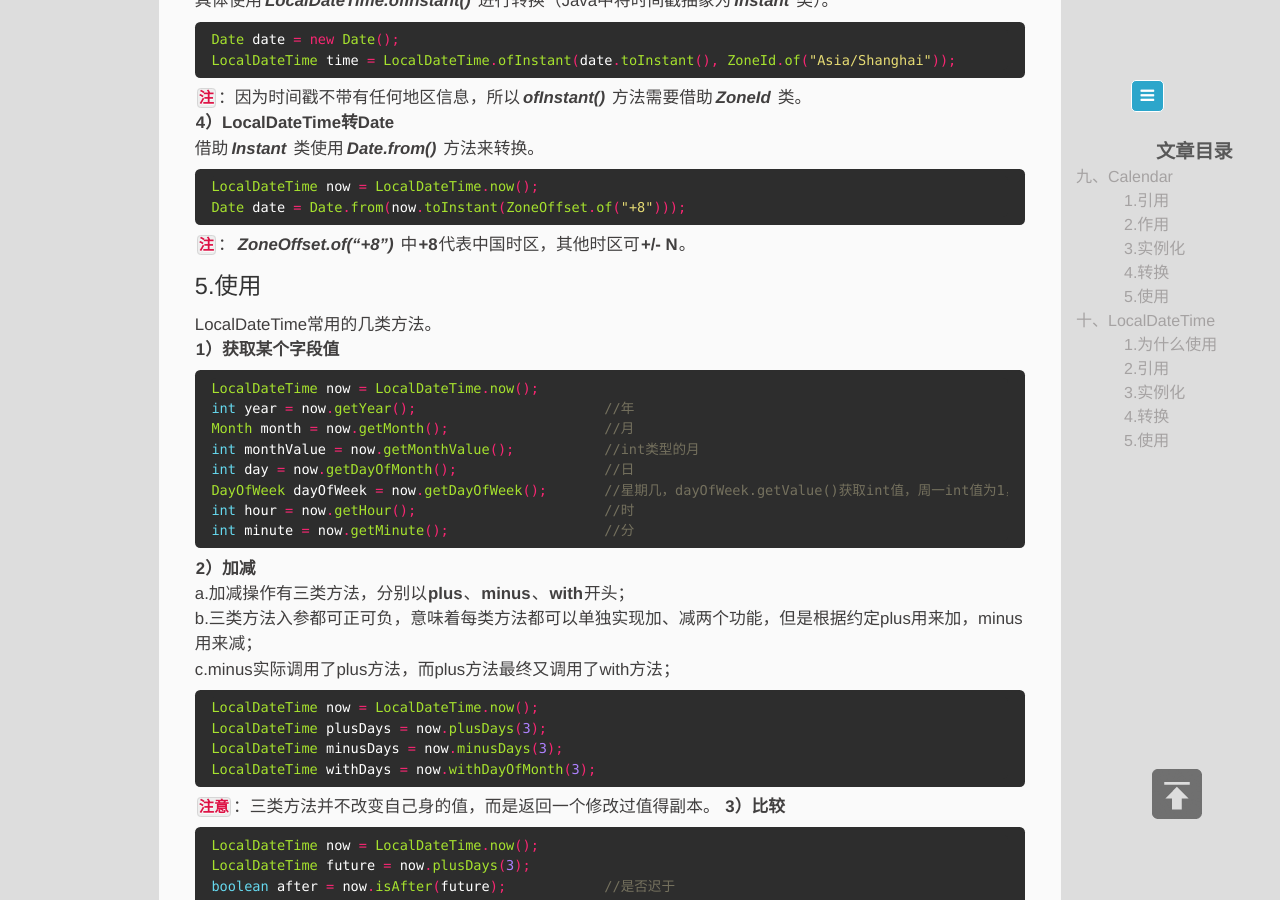
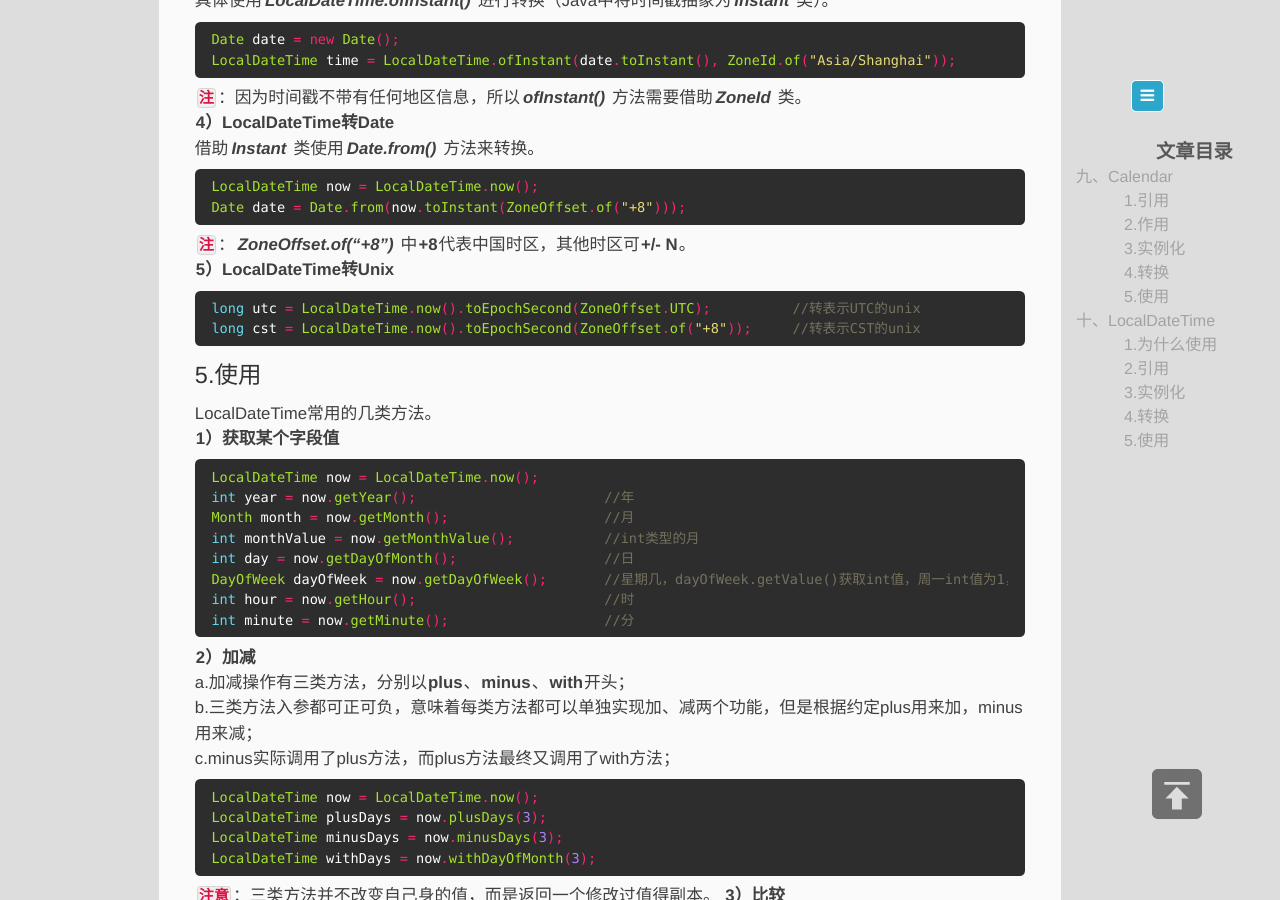
Before and after one commit to memorate/memorate.github.io, a Jekyll site: the page built from _posts/2020-03-15-java-time-overview2.md, in a window 1280 px wide and 900 px high, scrolled down 4211 px. Built offline with Jekyll 4.4.1, drawn with Linux system fonts in a browser that asks for light colours.

Commit message:
完善20200315

````diff
--- a/_posts/2020-03-15-java-time-overview2.md
+++ b/_posts/2020-03-15-java-time-overview2.md
@@ -204,6 +204,11 @@ LocalDateTime now = LocalDateTime.now();
 Date date = Date.from(now.toInstant(ZoneOffset.of("+8")));
 ```
 `注`：***ZoneOffset.of("+8")***中**+8**代表中国时区，其他时区可**+/- N**。
+**5）LocalDateTime转Unix**
+```java
+long utc = LocalDateTime.now().toEpochSecond(ZoneOffset.UTC);          //转表示UTC的unix
+long cst = LocalDateTime.now().toEpochSecond(ZoneOffset.of("+8"));     //转表示CST的unix
+```
 #### 5.使用
 LocalDateTime常用的几类方法。
 **1）获取某个字段值**
````
Also changed, not shown: _posts/2020-06-10-mysql-operation.md (+2 -2 lines).
